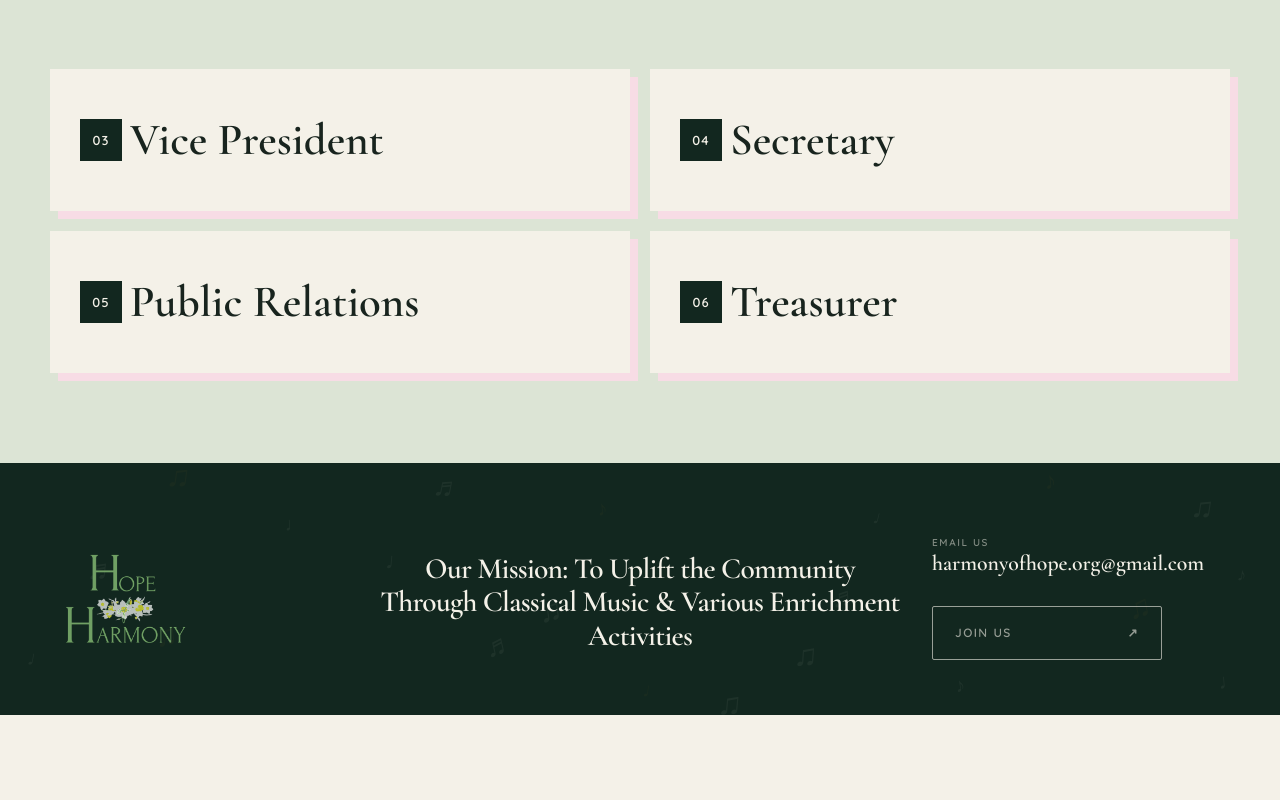
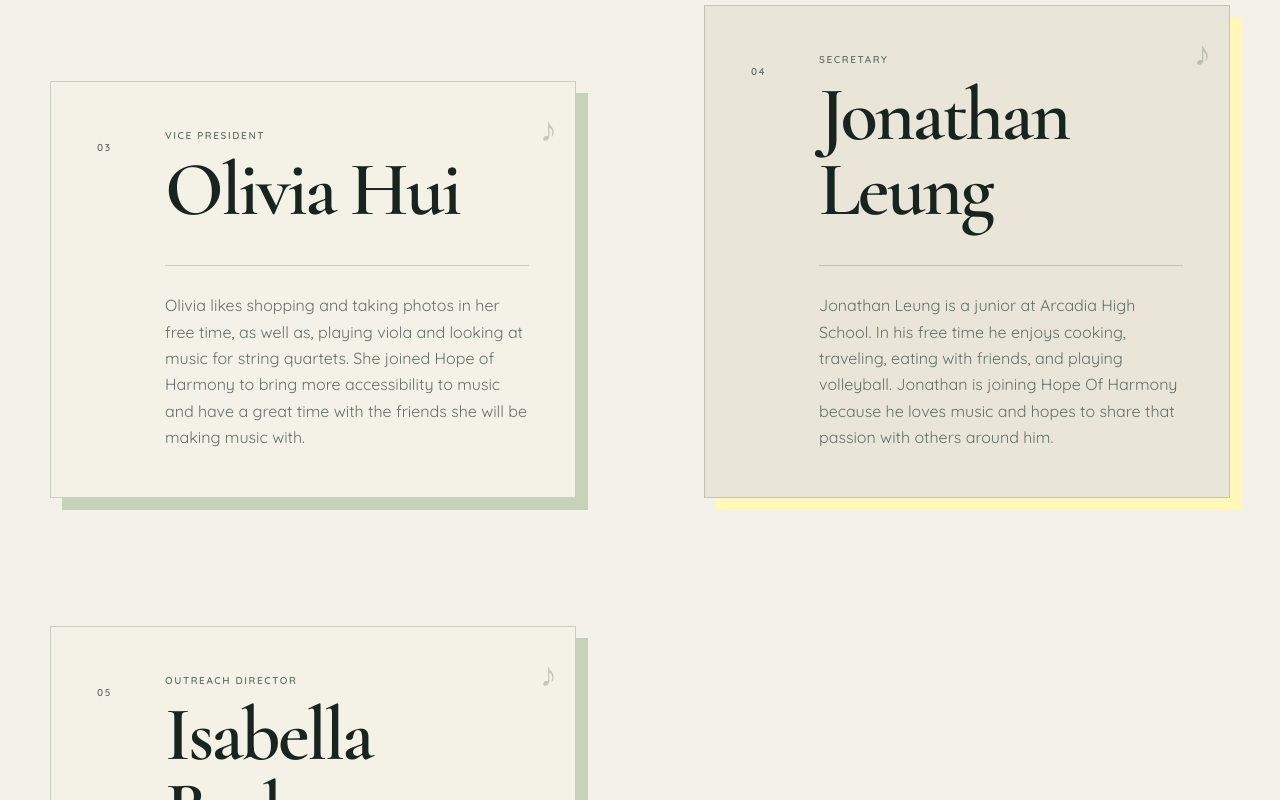
Before and after one commit to allenbuild/hopeofharmony, a Next.js app: page /team in a window 1280 px wide. Shown: the part 1120-1920 px from the top of the page. Before the commit the page ends 1835 px from the top, so only its background shows below. Built offline with nearby package versions, Linux system fonts and the light colour scheme; a web font is replaced by a local one.

Commit message:
Add team member bios and retain Public Relations slot

```diff
--- a/app/team/page.tsx
+++ b/app/team/page.tsx
@@ -1,7 +1,25 @@
 import { PageFrame } from "../components/page-frame";
 import { PageHero } from "../components/page-hero";
 
-const openRoles = ["Vice President", "Secretary", "Public Relations", "Treasurer"];
+const openRoles = ["Public Relations", "Treasurer"];
+
+const additionalMembers = [
+  {
+    role: "Vice President",
+    name: "Olivia Hui",
+    bio: "Olivia likes shopping and taking photos in her free time, as well as, playing viola and looking at music for string quartets. She joined Hope of Harmony to bring more accessibility to music and have a great time with the friends she will be making music with.",
+  },
+  {
+    role: "Secretary",
+    name: "Jonathan Leung",
+    bio: "Jonathan Leung is a junior at Arcadia High School. In his free time he enjoys cooking, traveling, eating with friends, and playing volleyball. Jonathan is joining Hope Of Harmony because he loves music and hopes to share that passion with others around him.",
+  },
+  {
+    role: "Outreach Director",
+    name: "Isabella Budasz",
+    bio: "Isabella really likes collecting stuff like LPS figures and cute stickers. She loves to play her cello and sight read new pieces. For Isabella, Hope of Harmony is such an incredible opportunity to connect with her community and bring music to those it may help the most. She hopes to make people smile and rejoice through their love for music.",
+  },
+];
 
 export default function TeamPage() {
   return (
@@ -43,6 +61,19 @@ export default function TeamPage() {
               community.
             </p>
           </article>
+          {additionalMembers.map((member, index) => (
+            <article
+              className={`team-profile${index % 2 === 1 ? " offset" : ""}`}
+              key={member.role}
+            >
+              <div className="profile-number">0{index + 3}</div>
+              <div className="profile-heading">
+                <p>{member.role}</p>
+                <h2>{member.name}</h2>
+              </div>
+              <p>{member.bio}</p>
+            </article>
+          ))}
         </div>
       </section>
 
@@ -51,7 +82,7 @@ export default function TeamPage() {
           <div className="role-list">
             {openRoles.map((role, index) => (
               <div key={role}>
-                <span>0{index + 3}</span>
+                <span>0{index + additionalMembers.length + 3}</span>
                 <p>{role}</p>
               </div>
             ))}
```
